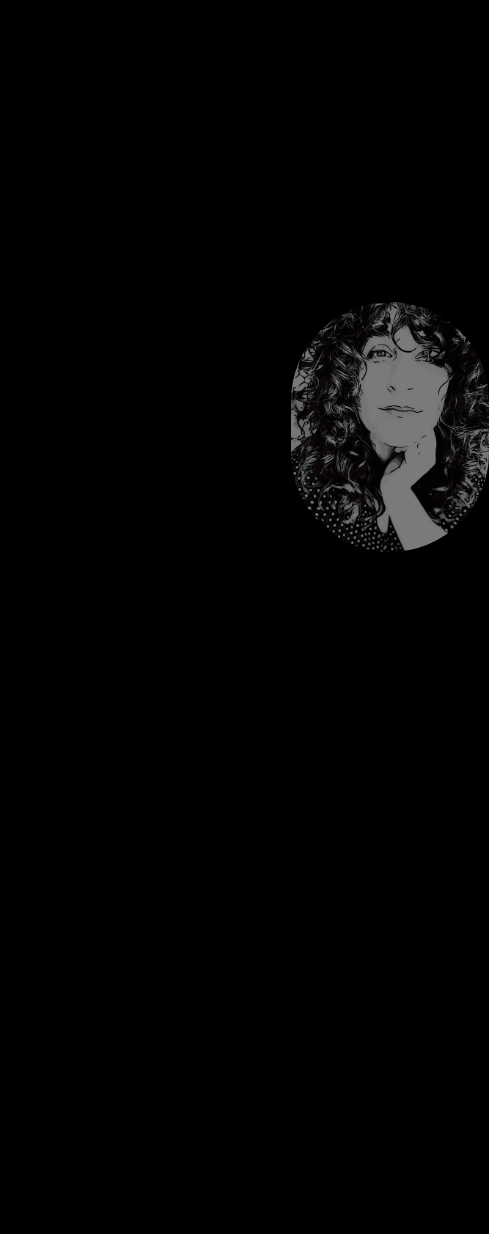
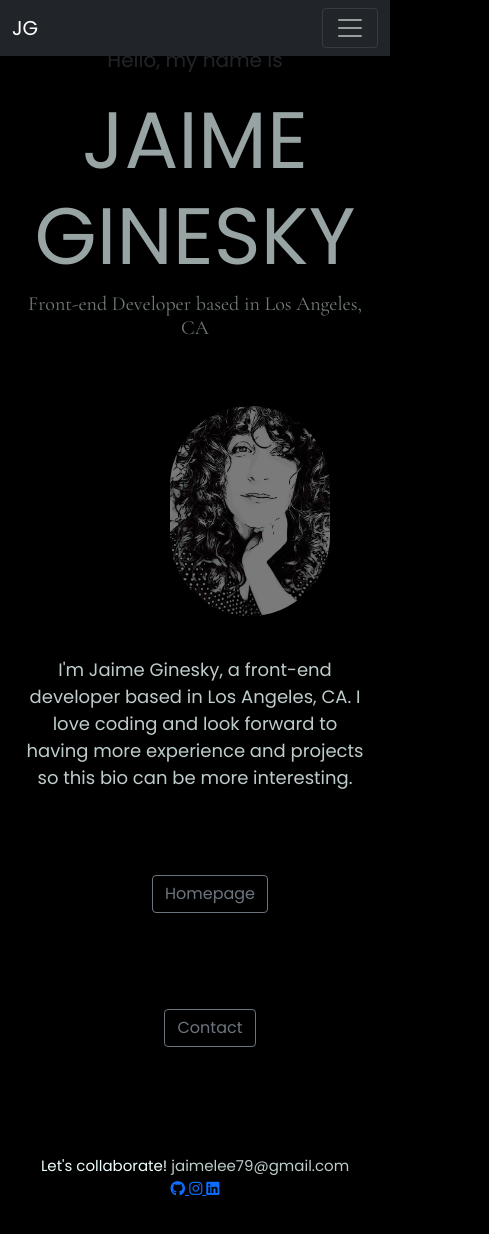
Before and after one commit to Jaime-Ginesky/Week4-portfolio, a plain HTML site: page about.html in a window 390 px wide. Shown: the whole page, 489 px wide, since content can reach past the window. Before the commit the page ends 844 px from the top, so only its background shows below. Drawn offline with nearby package versions, Linux system fonts and the light colour scheme.

Commit message:
about page

```diff
--- a/about.html
+++ b/about.html
@@ -15,6 +15,10 @@
       integrity="sha384-ka7Sk0Gln4gmtz2MlQnikT1wXgYsOg+OMhuP+IlRH9sENBO0LRn5q+8nbTov4+1p"
       crossorigin="anonymous"
     ></script>
+    <script
+      src="https://kit.fontawesome.com/bd20a5348b.js"
+      crossorigin="anonymous"
+    ></script>
     <link rel="preconnect" href="https://fonts.googleapis.com" />
     <link rel="preconnect" href="https://fonts.gstatic.com" crossorigin />
     <link
@@ -25,6 +29,48 @@
     <title>Jaime Ginesky Front-end Developer</title>
   </head>
   <body>
+    <nav class="navbar navbar-expand-md navbar-dark bg-dark fixed-top">
+      <div class="container">
+        <a class="navbar-brand" href="index.html">JG</a>
+        <button
+          class="navbar-toggler"
+          type="button"
+          data-bs-toggle="collapse"
+          data-bs-target="#navbarNav"
+          aria-controls="navbarNav"
+          aria-expanded="false"
+          aria-label="Toggle navigation"
+        >
+          <span class="navbar-toggler-icon"></span>
+        </button>
+        <div class="collapse navbar-collapse" id="navbarNav">
+          <ul class="navbar-nav">
+            <li class="nav-item">
+              <a class="nav-link active" aria-current="page" href="index.html"
+                >Home</a
+              >
+            </li>
+            <li class="nav-item">
+              <a class="nav-link" href="about.html">About</a>
+            </li>
+            <li class="nav-item">
+              <a class="nav-link" href="about.html#contact">Contact</a>
+            </li>
+          </ul>
+        </div>
+      </div>
+    </nav>
+    <div class="main-container">
+      <h3 class="d-md-flex justify-content-sm-center mt-5">
+        Hello, my name is
+      </h3>
+      <h1 class="d-md-flex justify-content-sm-center mt-1">JAIME GINESKY</h1>
+      <h2 class="d-md-flex justify-content-sm-center mt-1 mb-3">
+        Front-end Developer based in Los Angeles, CA
+      </h2>
+      <div class="about-container">
+        <div class="d-md-flex align-items-md-center">
+          <div class="flex-shrink-0">
             <img
               src="src/IMG_8495.jpg"
               class="about-portrait"
@@ -32,5 +78,43 @@
               width="200px"
               height="250px"
             />
+          </div>
+          <div class="flex-grow-1">
+            <p>
+              I'm Jaime Ginesky, a front-end developer based in Los Angeles, CA.
+              I love coding and look forward to having more experience and
+              projects so this bio can be more interesting.
+            </p>
+          </div>
+        </div>
+      </div>
+      <div class="button-link">
+        <div class="d-sm-flex justify-content-sm-center">
+          <a href="index.html" class="btn btn-outline-secondary m-5"
+            >Homepage</a
+          >
+          <a href="contact.html" class="btn btn-outline-secondary m-5"
+            >Contact</a
+          >
+        </div>
+      </div>
+      <footer>
+        Let's collaborate!
+        <a href="mailto:jaimelee79@gmail.com" class="email-link"
+          >jaimelee79@gmail.com</a
+        >
+        <div class="social-links d-md-flex justify-content-md-center">
+          <a href="">
+            <i class="fa-brands fa-github"></i>
+          </a>
+          <a href="">
+            <i class="fab fa-instagram"></i>
+          </a>
+          <a href="">
+            <i class="fa-brands fa-linkedin"></i>
+          </a>
+        </div>
+      </footer>
+    </div>
   </body>
 </html>
--- a/src/styles.css
+++ b/src/styles.css
@@ -4,14 +4,22 @@
   --secondary-text-color: #909999;
   --image-text-color: #323358;
 }
-@media (max-width: 576px) {
-  h1,
-  h2,
+@media (max-width: 768px) {
+  .main-container h1 {
+    text-align: center;
+    font-size: 80px;
+  }
+  .main-container h2,
   h3,
-  h4 {
+  h4,
+  h5,
+  h6 {
     text-align: center;
     font-size: 20px;
     margin: 20px;
+  }
+  .about-container {
+    text-align: center;
   }
   .button-link {
     box-sizing: content-box;
@@ -19,10 +27,9 @@
     margin-left: 30px;
   }
   a,
-  .footer-link {
-    display: flex;
-    flex-direction: row;
-    justify-content: center;
+  footer {
+    text-align: center;
+    font-size: 15px;
   }
 }
 * {
@@ -66,6 +73,23 @@ h6 {
   color: white;
   text-align: center;
 }
+footer {
+  margin: 60px 0;
+  text-align: center;
+  color: azure;
+}
+footer .source-link {
+}
+footer .footer-link {
+  color: var(--text-color);
+  text-decoration: none;
+}
+footer .footer-link:hover {
+  color: azure;
+}
+footer .social-links {
+  color: azure;
+}
 
 .container {
   position: relative;
@@ -103,6 +127,7 @@ h6 {
   width: 100%;
   height: 100%;
   object-fit: cover;
+  opacity: 80%;
 }
 .container .card .contentW::before,
 .container .card .contentS::before,
@@ -160,21 +185,27 @@ h6 {
 .about-portrait {
   border-radius: 200px;
   display: flex;
-  justify-content: space-between;
-  float: left;
-  margin: 10px 10px 0 400px;
+  justify-content: space-around;
+  margin-left: 150px;
   opacity: 50%;
+  padding: 20px;
+}
+.about-container {
+  color: var(--text-color);
+  max-width: 1000px;
 }
 
 .button-link {
   display: flex;
   justify-content: center;
 }
-.footer-link {
-  color: var(--secondary-text-color);
+
+.email-link {
+  color: var(--text-color);
   text-decoration: none;
+  font-size: 15px;
 }
-.footer-link:hover {
+.email-link:hover {
   color: azure;
-  text-align: left;
+  text-align: center;
 }
```
Also changed, not shown: index.html (+21 -13 lines). Lines whose indentation alone changed are shown as unchanged.
